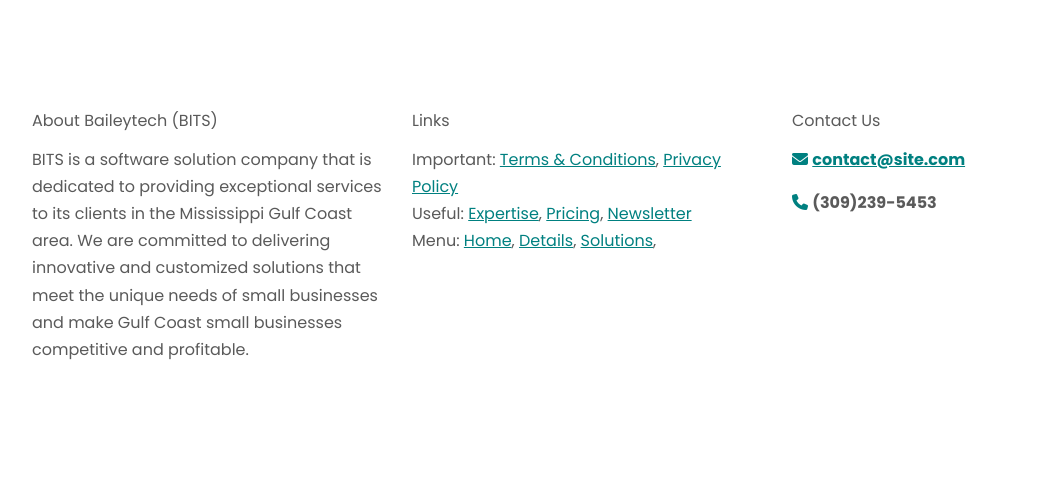
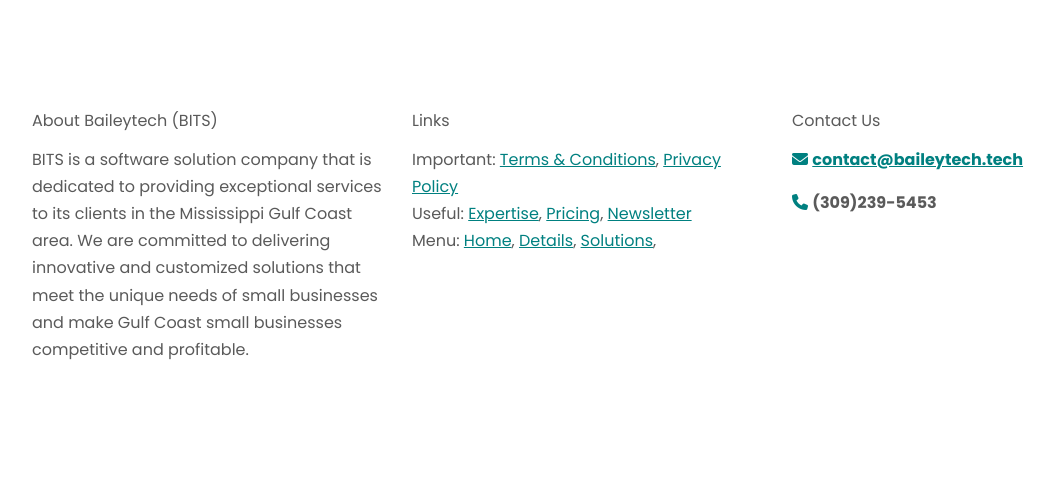
Before and after one commit to chris-mastic/baileytech, a Flask app: page / in a window 1280 px wide. Shown: the part 5678-6169 px from the top of the page, without its empty margins (50-1104 px from the left). Run offline with Flask 3, Linux system fonts and the light colour scheme; some libraries are stand-ins or nearby versions.

Commit message:
fix contact email

```diff
--- a/app/templates/index.html
+++ b/app/templates/index.html
@@ -640,7 +640,7 @@
               <p>
               <i class="fas fa-envelope fa-1x text-primary"></i>
               <a href="mailto:chrismazza@baileytech.tech"
-                ><strong>contact@site.com</strong></a>
+                ><strong>contact@baileytech.tech</strong></a>
               </p>
               <p>
               <i class="fas fa-phone fa-1x text-primary"></i>
```
